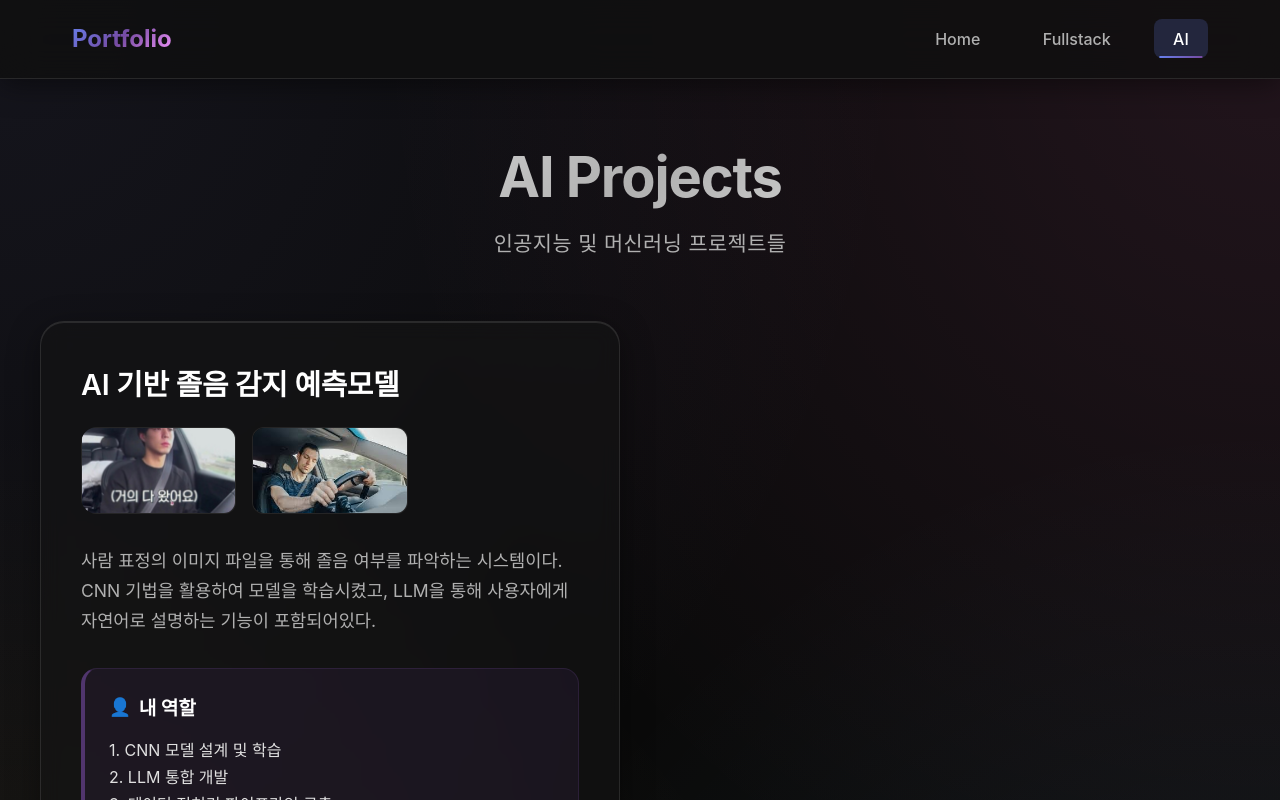
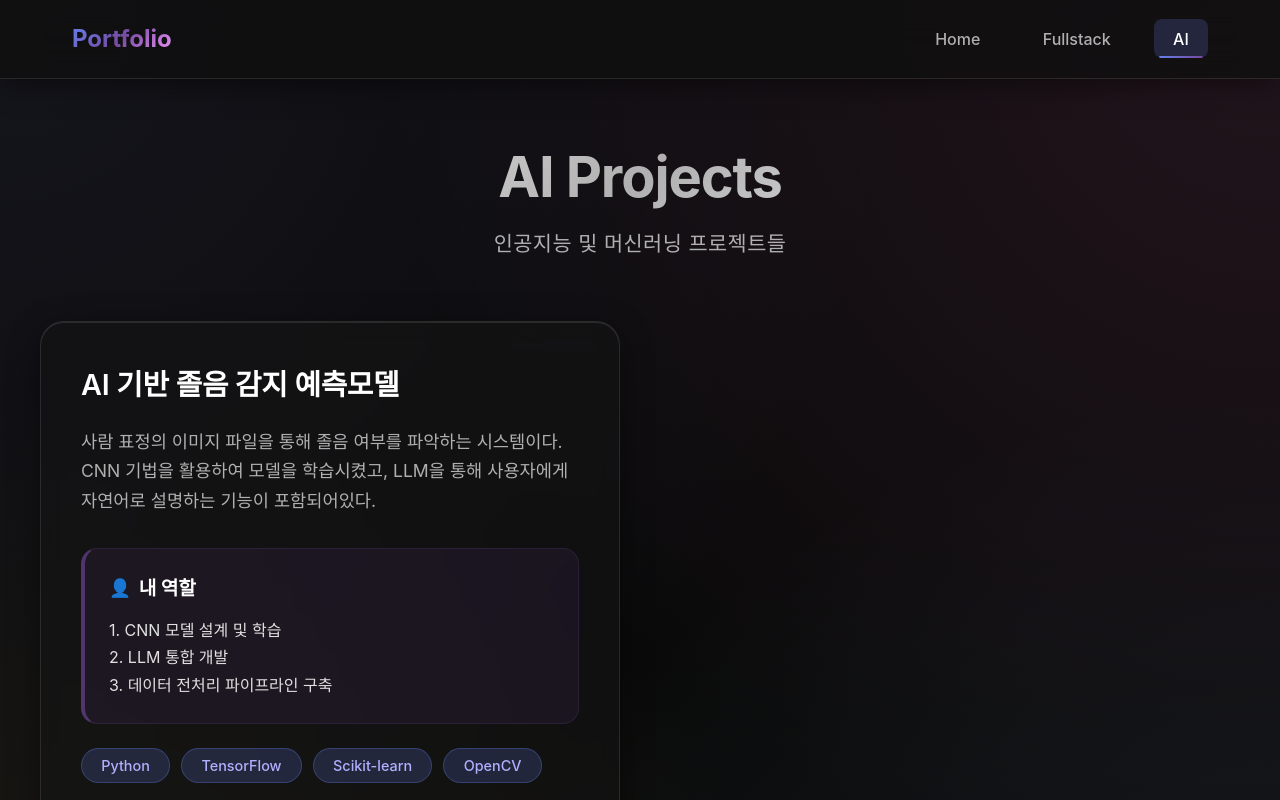
Before and after one commit to waguwagu796/waguwagu796.github.io, a React (Create React App) app: page /ai in a window 1280 px wide. Shown: the top 800 px of the page. Built offline with nearby package versions, Linux system fonts and the light colour scheme.

Commit message:
더미 이미지 파일 삭제

```diff
--- a/src/pages/AI.js
+++ b/src/pages/AI.js
@@ -16,7 +16,7 @@ function AI() {
       github: 'https://github.com/waguwagu796/drive_drowse_LLM.git',
       demo: '#',
       // video: 'https://youtu.be/pDuAZA9cbt0?si=cz_CrSshxxci9Ac7', // YouTube URL 또는 비디오 파일 경로를 여기에 입력하세요 (예: 'https://www.youtube.com/watch?v=VIDEO_ID' 또는 '/videos/project1.mp4')
-      images: ['/images/bogeom.jpg', '/images/driveDrowse.jpg'], // 이미지 URL 배열 (예: ['/images/project1-1.jpg', '/images/project1-2.jpg'])
+      images: [], // 이미지 URL 배열 (예: ['/images/project1-1.jpg', '/images/project1-2.jpg'])
       documents: [{ name: 'Drive_drowse.pdf', url: '/docs/Drive_drowse.pdf' }], // 문서 배열 (예: [{ name: '프로젝트_발표자료.pdf', url: '/docs/presentation.pdf' }])
       role: `1. CNN 모델 설계 및 학습
       2. LLM 통합 개발
```
